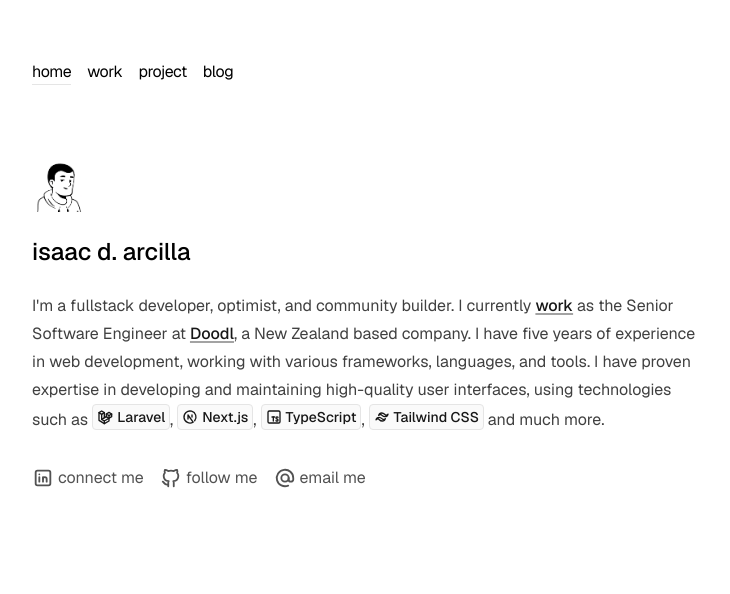
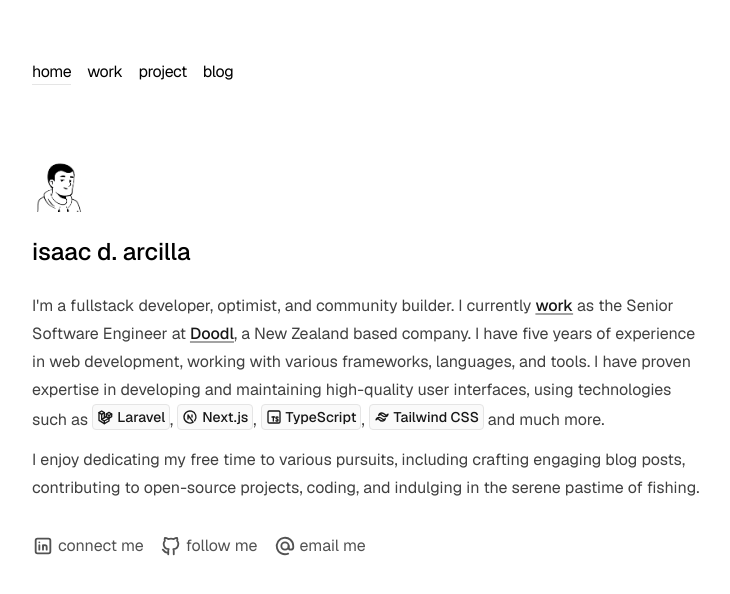
Before and after one commit to isaacdarcilla/isaacdarcilla.com, a Next.js app: page / in a window 1280 px wide. Shown: the top 594 px of the page, without its empty margins (272-1002 px from the left). Built offline with nearby package versions, Linux system fonts and the light colour scheme.

Commit message:
fix: intro

```diff
--- a/app/page.tsx
+++ b/app/page.tsx
@@ -30,6 +30,8 @@ export default function Page() {
         </Link> and much more.
       </p>
 
+      <p  className="prose prose-neutral dark:prose-invert mt-3"> I enjoy dedicating my free time to various pursuits, including crafting engaging blog posts, contributing to open-source projects, coding, and indulging in the serene pastime of fishing.</p>
+
       <ul className="flex flex-col md:flex-row mt-8 space-x-0 md:space-x-4 space-y-2 md:space-y-0 font-sm text-neutral-600 dark:text-neutral-300">
         <li>
           <a className="flex items-center hover:text-neutral-800 dark:hover:text-neutral-100 transition-all" rel="noopener noreferrer" target="_blank" href="https://www.linkedin.com/in/isaacdarcilla">
```
